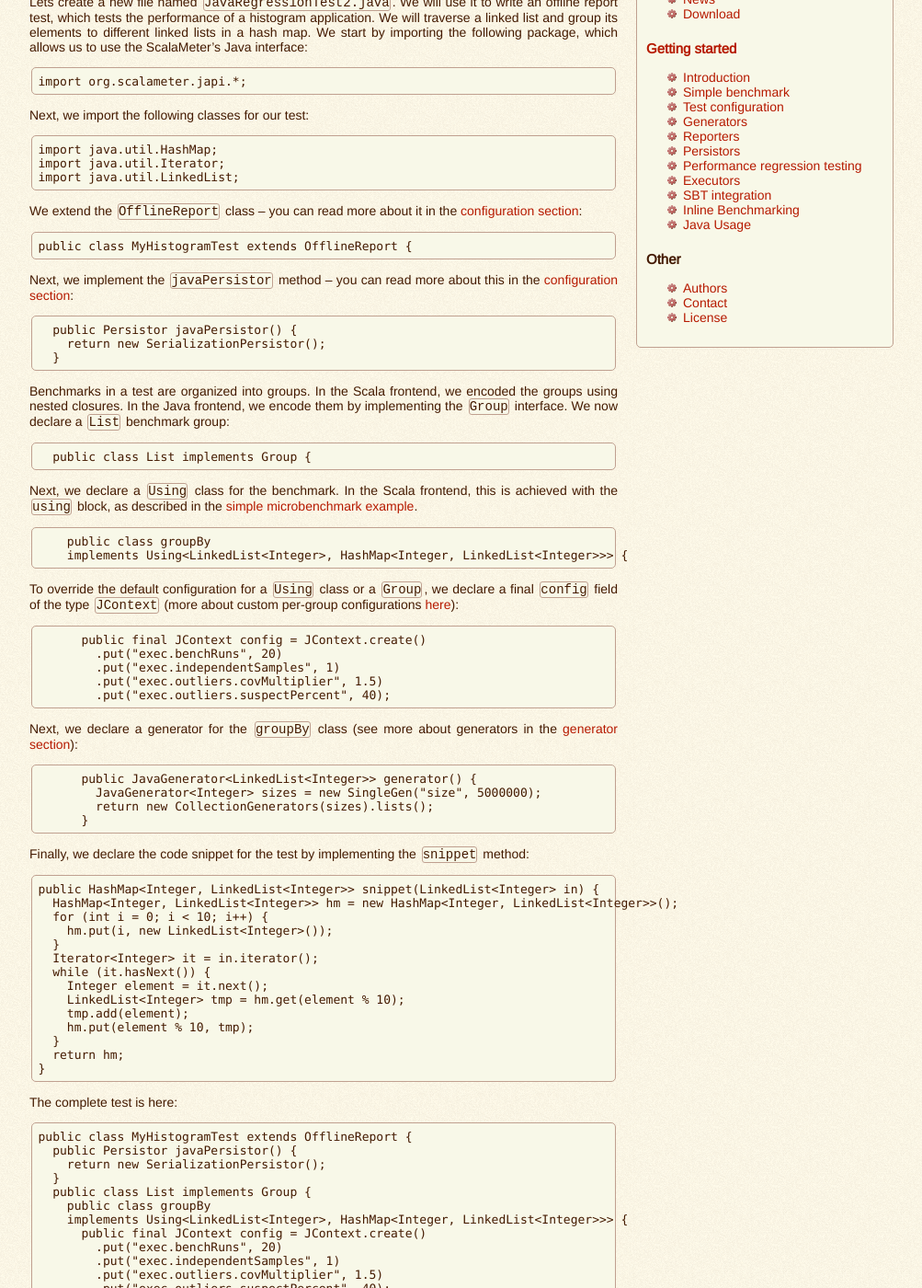
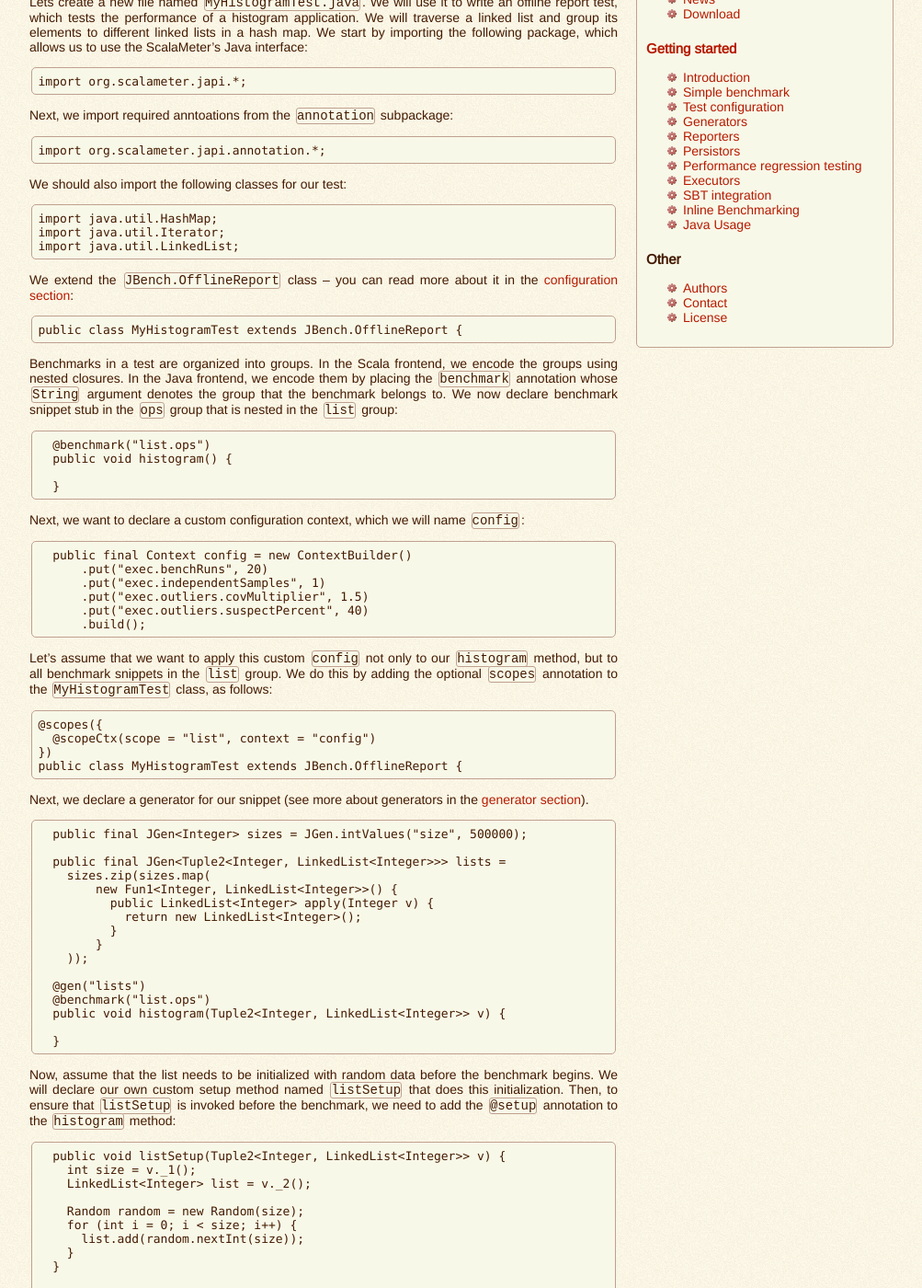
Before and after one commit to scalameter/scalameter.github.com, a Jekyll site: the page built from home/gettingstarted/0.7/javausage.md, in a window 1280 px wide and 1400 px high, scrolled down 196 px. Shown: the whole window at 92% size, without its empty margins (138-1141 px from the left). Built offline with Jekyll 4.4.1, drawn with Linux system fonts in a browser that asks for light colours; some of the changed text lies outside the part shown.

Commit message:
Update javausage.md
Change javausage.md to reflect the new Java API.

```diff
--- a/home/gettingstarted/0.7/javausage.md
+++ b/home/gettingstarted/0.7/javausage.md
@@ -12,66 +12,125 @@ outof: 50
 ScalaMeter tests can be (despite what the name might suggest) written in Java as well.
 This section shows the basics of how to do this.
 
-Lets create a new file named `JavaRegressionTest2.java`.
+Lets create a new file named `MyHistogramTest.java`.
 We will use it to write an offline report test, which tests the performance of a histogram application.
 We will traverse a linked list and group its elements to different linked lists in a hash map.
 We start by importing the following package, which allows us to use the ScalaMeter's Java interface:
 
     import org.scalameter.japi.*;
 
-Next, we import the following classes for our test:
+Next, we import required anntoations from the `annotation` subpackage:
+
+    import org.scalameter.japi.annotation.*;
+
+We should also import the following classes for our test:
 
     import java.util.HashMap;
     import java.util.Iterator;
     import java.util.LinkedList;
 
-We extend the `OfflineReport` class -- you can read more about it in the [configuration section](/home/gettingstarted/0.7/configuration/index.html):
+We extend the `JBench.OfflineReport` class -- you can read more about it in the [configuration section](/home/gettingstarted/0.7/configuration/index.html):
 
-    public class MyHistogramTest extends OfflineReport {
+    public class MyHistogramTest extends JBench.OfflineReport {
 
-Next, we implement the `javaPersistor` method -- you can read more about this in the [configuration section](/home/gettingstarted/0.7/configuration/index.html):
+Benchmarks in a test are organized into groups.
+In the Scala frontend, we encode the groups using nested closures.
+In the Java frontend, we encode them by placing the `benchmark` annotation
+whose `String` argument denotes the group that the benchmark belongs to.
+We now declare benchmark snippet stub in the `ops` group that is nested in the `list` group:
 
-      public Persistor javaPersistor() {
-        return new SerializationPersistor();
+      @benchmark("list.ops")
+      public void histogram() {
+
       }
 
-Benchmarks in a test are organized into groups.
-In the Scala frontend, we encoded the groups using nested closures.
-In the Java frontend, we encode them by implementing the `Group` interface.
-We now declare a `List` benchmark group:
+Next, we want to declare a custom configuration context, which we will name `config`:
 
-      public class List implements Group {
+      public final Context config = new ContextBuilder()
+          .put("exec.benchRuns", 20)
+          .put("exec.independentSamples", 1)
+          .put("exec.outliers.covMultiplier", 1.5)
+          .put("exec.outliers.suspectPercent", 40)
+          .build();
 
-Next, we declare a `Using` class for the benchmark.
-In the Scala frontend, this is achieved with the `using` block, as described in the [simple microbenchmark example](/home/gettingstarted/0.7/simplemicrobenchmark/index.html).
+Let's assume that we want to apply this custom `config` not only to our `histogram` method,
+but to all benchmark snippets in the `list` group.
+We do this by adding the optional `scopes` annotation to the `MyHistogramTest` class, as follows:
 
-        public class groupBy
-        implements Using<LinkedList<Integer>, HashMap<Integer, LinkedList<Integer>>> {
+    @scopes({
+      @scopeCtx(scope = "list", context = "config")
+    })
+    public class MyHistogramTest extends JBench.OfflineReport {
 
-To override the default configuration for a `Using` class or a `Group`,
-we declare a final `config` field of the type `JContext` (more about custom per-group configurations [here](/home/gettingstarted/0.7/configuration/index.html)):
+Next, we declare a generator for our snippet (see more about generators in the [generator section](/home/gettingstarted/0.7/generators/index.html)).
 
-          public final JContext config = JContext.create()
-            .put("exec.benchRuns", 20)
-            .put("exec.independentSamples", 1)
-            .put("exec.outliers.covMultiplier", 1.5)
-            .put("exec.outliers.suspectPercent", 40);
+      public final JGen<Integer> sizes = JGen.intValues("size", 500000);
 
-Next, we declare a generator for the `groupBy` class (see more about generators in the [generator section](/home/gettingstarted/0.7/generators/index.html)):
+      public final JGen<Tuple2<Integer, LinkedList<Integer>>> lists =
+        sizes.zip(sizes.map(
+            new Fun1<Integer, LinkedList<Integer>>() {
+              public LinkedList<Integer> apply(Integer v) {
+                return new LinkedList<Integer>();
+              }
+            }
+        ));
 
-          public JavaGenerator<LinkedList<Integer>> generator() {
-            JavaGenerator<Integer> sizes = new SingleGen("size", 5000000);
-            return new CollectionGenerators(sizes).lists();
-          }
+      @gen("lists")
+      @benchmark("list.ops")
+      public void histogram(Tuple2<Integer, LinkedList<Integer>> v) {
 
-Finally, we declare the code snippet for the test by implementing the `snippet` method:
+      }
 
-    public HashMap<Integer, LinkedList<Integer>> snippet(LinkedList<Integer> in) {
-      HashMap<Integer, LinkedList<Integer>> hm = new HashMap<Integer, LinkedList<Integer>>();
+Now, assume that the list needs to be initialized with random data before the benchmark begins.
+We will declare our own custom setup method named `listSetup` that does this initialization.
+Then, to ensure that `listSetup` is invoked before the benchmark,
+we need to add the `@setup` annotation to the `histogram` method:
+
+      public void listSetup(Tuple2<Integer, LinkedList<Integer>> v) {
+        int size = v._1();
+        LinkedList<Integer> list = v._2();
+
+        Random random = new Random(size);
+        for (int i = 0; i < size; i++) {
+          list.add(random.nextInt(size));
+        }
+      }
+
+      @gen("lists")
+      @setup("listSetup")
+      @benchmark("list.ops")
+      public void histogram(Tuple2<Integer, LinkedList<Integer>> v) {
+
+      }
+
+By default, the curve corresponding to the benchmark snippet will be equal to the method name.
+If we would like a custom name for this method, we need to use the `@curve` annotation:
+
+      @gen("lists")
+      @setup("listSetup")
+      @curve("groupBy")
+      @benchmark("list.ops")
+      public void histogram(Tuple2<Integer, LinkedList<Integer>> v) {
+
+      }
+
+Finally, we add the actual code of the snippet method:
+
+    @gen("lists")
+    @setup("listSetup")
+    @curve("groupBy")
+    @benchmark("list.ops")
+    public HashMap<Integer, LinkedList<Integer>> histogram(
+      Tuple2<Integer, LinkedList<Integer>> v
+    ) {
+      LinkedList<Integer> list = v._2();
+
+      HashMap<Integer, LinkedList<Integer>> hm =
+          new HashMap<Integer, LinkedList<Integer>>();
       for (int i = 0; i < 10; i++) {
         hm.put(i, new LinkedList<Integer>());
       }
-      Iterator<Integer> it = in.iterator();
+      Iterator<Integer> it = list.iterator();
       while (it.hasNext()) {
         Integer element = it.next();
         LinkedList<Integer> tmp = hm.get(element % 10);
@@ -83,38 +142,59 @@ Finally, we declare the code snippet for the test by implementing the `snippet`
 
 The complete test is here:
 
-    public class MyHistogramTest extends OfflineReport {
-      public Persistor javaPersistor() {
-        return new SerializationPersistor();
-      }
-      public class List implements Group {
-        public class groupBy
-        implements Using<LinkedList<Integer>, HashMap<Integer, LinkedList<Integer>>> {
-          public final JContext config = JContext.create()
-            .put("exec.benchRuns", 20)
-            .put("exec.independentSamples", 1)
-            .put("exec.outliers.covMultiplier", 1.5)
-            .put("exec.outliers.suspectPercent", 40);
-          public JavaGenerator<LinkedList<Integer>> generator() {
-            JavaGenerator<Integer> sizes = new SingleGen("size", 5000000);
-            return new CollectionGenerators(sizes).lists();
-          }
-          public HashMap<Integer, LinkedList<Integer>>
-            snippet(LinkedList<Integer> in) {
-            HashMap<Integer, LinkedList<Integer>> hm =
-              new HashMap<Integer, LinkedList<Integer>>();
-            for (int i = 0; i < 10; i++) {
-              hm.put(i, new LinkedList<Integer>());
+    @scopes({
+      @scopeCtx(scope = "list", context = "config")
+    })
+    public class MyHistogramTest extends JBench.OfflineReport {
+      public final Context config = new ContextBuilder()
+          .put("exec.benchRuns", 20)
+          .put("exec.independentSamples", 1)
+          .put("exec.outliers.covMultiplier", 1.5)
+          .put("exec.outliers.suspectPercent", 40)
+          .build();
+
+      public final JGen<Integer> sizes = JGen.intValues("size", 500000);
+
+      public final JGen<Tuple2<Integer, LinkedList<Integer>>> lists =
+        sizes.zip(sizes.map(
+            new Fun1<Integer, LinkedList<Integer>>() {
+              public LinkedList<Integer> apply(Integer v) {
+                return new LinkedList<Integer>();
+              }
             }
-            Iterator<Integer> it = in.iterator();
-            while (it.hasNext()) {
-              Integer element = it.next();
-              LinkedList<Integer> tmp = hm.get(element % 10);
-              tmp.add(element);
-              hm.put(element % 10, tmp);
-            }
-            return hm;
-          }
+        ));
+
+      public void listSetup(Tuple2<Integer, LinkedList<Integer>> v) {
+        int size = v._1();
+        LinkedList<Integer> list = v._2();
+
+        Random random = new Random(size);
+        for (int i = 0; i < size; i++) {
+          list.add(random.nextInt(size));
         }
       }
+
+      @gen("lists")
+      @setup("listSetup")
+      @curve("groupBy")
+      @benchmark("list.ops")
+      public HashMap<Integer, LinkedList<Integer>> histogram(
+        Tuple2<Integer, LinkedList<Integer>> v
+      ) {
+        LinkedList<Integer> list = v._2();
+
+        HashMap<Integer, LinkedList<Integer>> hm =
+            new HashMap<Integer, LinkedList<Integer>>();
+        for (int i = 0; i < 10; i++) {
+          hm.put(i, new LinkedList<Integer>());
+        }
+        Iterator<Integer> it = list.iterator();
+        while (it.hasNext()) {
+          Integer element = it.next();
+          LinkedList<Integer> tmp = hm.get(element % 10);
+          tmp.add(element);
+          hm.put(element % 10, tmp);
+        }
+        return hm;
+      }
     }
```
